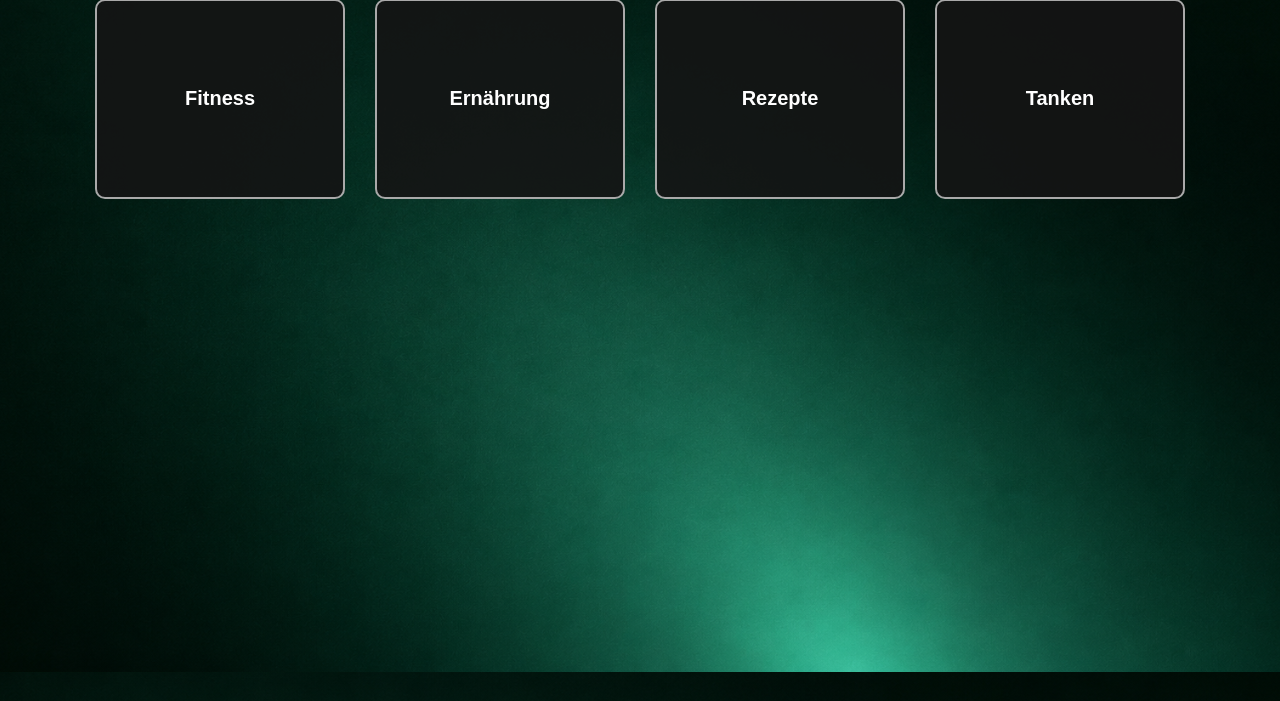
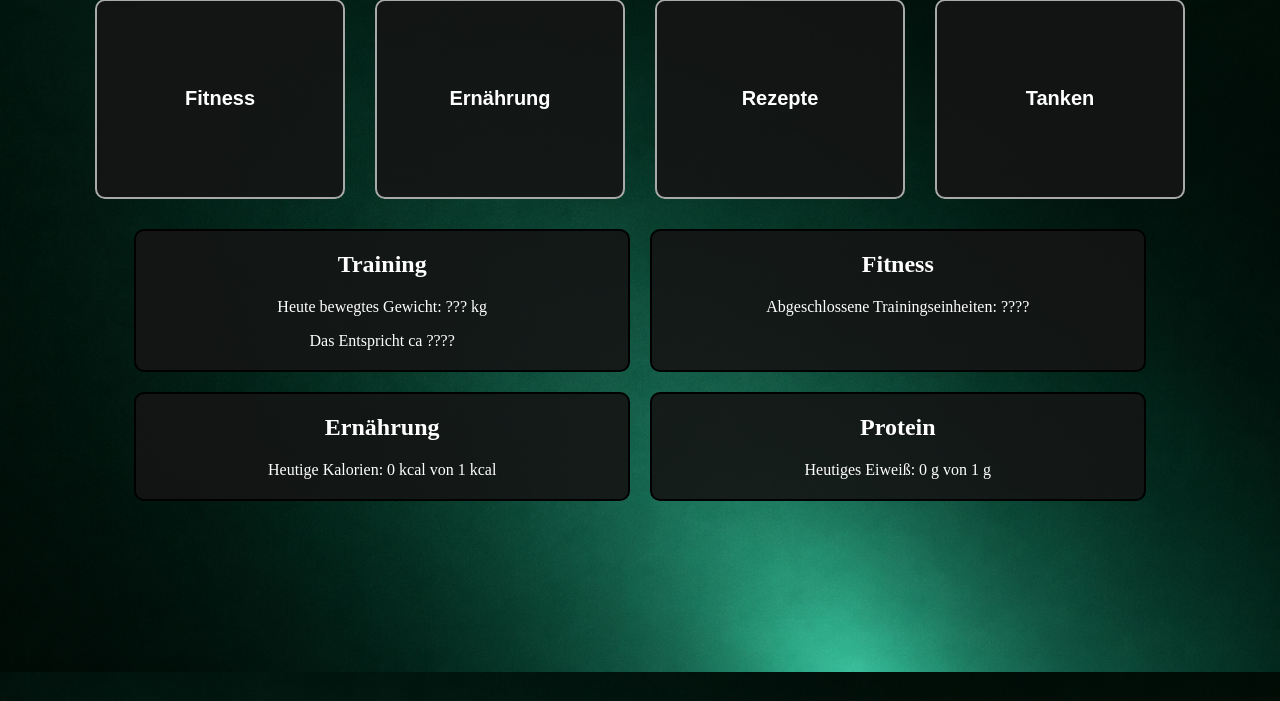
Before and after one commit to nicolas-python/personal-tracker, a Flask app: page /selection in a window 1280 px wide. Shown: the part 128-829 px from the top of the page. Run offline with Flask 3, Linux system fonts and the light colour scheme; the visitor is signed in with stand-in values (Sample User, id 1); tables that the repository leaves empty hold one stand-in row (values such as "Sample post").

Commit message:
feat(selection): style homepage and display daily nutrition goals

```diff
--- a/database.py
+++ b/database.py
@@ -315,6 +315,25 @@ def get_food(user_id, entry_date):
 
     return foods
 
+def get_daily_nutrition(user_id, entry_date):
+    connection = sqlite3.connect(DATABASE)
+    cursor = connection.cursor()
+
+    cursor.execute("""
+        SELECT
+            COALESCE(SUM(calories), 0),
+            COALESCE(SUM(protein), 0)
+        FROM food_entries
+        WHERE user_id = ?
+        AND entry_date = ?
+    """, (user_id, entry_date))
+
+    totals = cursor.fetchone()
+    connection.close()
+
+    return totals
+
+
 
 def delete_food(user_id, food_id):
     connection = sqlite3.connect(DATABASE)
--- a/routes.py
+++ b/routes.py
@@ -1,5 +1,5 @@
 from flask import Flask, render_template, request, flash, session, redirect, url_for, jsonify     #jsonify = Wandelt Python-Daten, beispielsweise ein Dictionary, in eine JSON-HTTP-Antwort um
-from database import create_database, add_user, login_user, save_workout, update_workout, get_workouts, get_workout_exercises, get_workout , delete_workout, get_calorie_needs, save_calorie_needs, save_food, get_food, delete_food, update_food ,save_custom_food ,search_custom_foods, get_username
+from database import create_database, add_user, login_user, save_workout, update_workout, get_workouts, get_workout_exercises, get_workout , delete_workout, get_calorie_needs, save_calorie_needs, save_food, get_food, delete_food, update_food ,save_custom_food ,search_custom_foods, get_username,  get_daily_nutrition
 import os                           #Operating System = Python-Modul für Funktionen des Betriebssystems
 import sqlite3
 import requests              # Python-Bibliothek zum Senden von HTTP-Anfragen an externe APIs
@@ -60,13 +60,31 @@ def login():
 
 @app.route("/selection")
 def selection():
-    user_id = session.get("user_id")
+    if "user_id" not in session:
+        return redirect(url_for("home"))
+
+    user_id = session["user_id"]
     username = session.get("username")
 
-    if user_id is None:
-        return redirect("/login")
+    today = __import__("datetime").date.today().isoformat()
 
-    return render_template("selection.html", username=username)
+    calories, protein = get_daily_nutrition(user_id, today)
+    calorie_needs = get_calorie_needs(user_id)
+
+    if calorie_needs:
+        calorie_goal = calorie_needs[0]
+    else:
+        calorie_goal = 0
+        protein_goal = 0
+
+    return render_template(
+        "selection.html",
+        username=username,
+        calories=round(calories),
+        protein=round(protein, 1),
+        calorie_needs = calorie_needs[0],
+        protein_goal = calorie_needs[1]
+    )
 
 
 @app.route("/fitness")
--- a/static/css/style.css
+++ b/static/css/style.css
@@ -48,6 +48,35 @@
     display: flex;
     justify-content: center;
     align-items: center;
+}
+
+/*Tagesstatistiken*/
+.daily-stats-container
+{
+    display: grid;
+    grid-template-columns: repeat(2, 1fr);
+    gap: 20px;
+    width: 80%;
+    margin: 30px auto;
+}
+
+.daily-stats-box
+{
+    padding: 20px;
+    border: 2px solid black;
+    border-radius: 10px;
+    text-align: center;
+    background-color: rgba(20, 20, 20, 0.9);
+}
+
+.daily-stats-box h2
+{
+    margin-top: 0;
+}
+
+.daily-stats-box p
+{
+    margin-bottom: 0;
 }
 
 /* -------------------------------------------create_workout.html------------------------------------------- */
@@ -506,7 +535,7 @@ button:hover
     form[action="/login"]                                   /* form = Formular | grid = Elemente in einem Raster anordnen */
     {
         display: grid;                                      /* form = Formular | grid = Elemente in einem Raster anordnen */
-        grid-template-columns: max-content 1fr;             /* max-content =erste Spalte wird nur so breit wie nötig für ihren Inhalt , 1fr= zweite Spalte bekommt den verbleibenden Platz */
+        grid-template-columns: max-content 1fr;             /* max-content =erste Spalte wird nur so breit wie nötig für ihren Inhalt , 1fr= zweite Spalte bekommt den verbleibenden Platz(fr = fraction = eine Spalte, die den verfügbaren Platz einnimmt)*/
         gap: 10px;
     }
 
@@ -587,6 +616,14 @@ button:hover
         height: 150px;
     }
 
+    .daily-stats-container
+    {
+        grid-template-columns: 1fr;
+        width: 80%;
+        gap: 15px;
+        background-color: rgba(20, 20, 20, 0.9);
+    }
+
     /*-------------------------------------------create_workout.html Handy-------------------------------------------*/
     .exercise
     {
--- a/templates/selection.html
+++ b/templates/selection.html
@@ -14,7 +14,7 @@
     <h1>Willkommen, {{ username }}!</h1>
     <h2>Was möchten Sie heute machen?</h2>
 
-        <div class="selection-container">
+    <div class="selection-container">
 
         <button class="selection-box" type="button" onclick="window.location.href='/fitness'">
             <h2>Fitness</h2>
@@ -31,10 +31,33 @@
        <button class="selection-box" type="button" onclick="window.location.href='/fuel'">
            <h2>Tanken</h2>
        </button>
+    </div>
 
-</div>
+    <div class="daily-stats-container">
 
-</div>
+        <div class="daily-stats-box">
+            <h2>Training</h2>
+            <p>Heute bewegtes Gewicht: ??? kg</p>
+            <p>Das Entspricht ca ???? </p>
+        </div>
+
+        <div class="daily-stats-box">
+            <h2>Fitness</h2>
+            <p>Abgeschlossene Trainingseinheiten: ????</p>
+        </div>
+
+        <div class="daily-stats-box">
+            <h2>Ernährung</h2>
+            <p>Heutige Kalorien: {{ calories }} kcal von {{ calorie_needs }} kcal</p>
+        </div>
+
+        <div class="daily-stats-box">
+            <h2>Protein</h2>
+            <p>Heutiges Eiweiß: {{ protein }} g von {{ protein_goal }} g</p>
+        </div>
+
+    </div>
+
 
 </body>
 </html>
```
